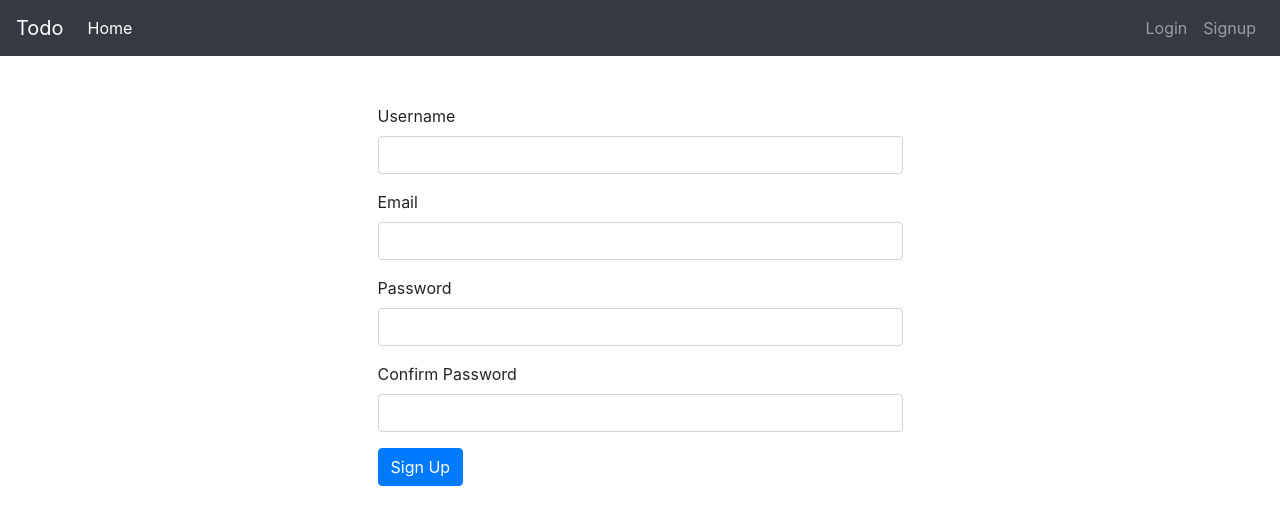
After one commit to AshishMhrzn10/Todo, a Django app: page /accounts/signup/ in a window 1280 px wide. The commit adds this page. Shown: the top 525 px of the page. Run offline with Django 3.2, Linux system fonts and the light colour scheme; some libraries are stand-ins or nearby versions.

Commit message:
Login and signup done

```diff
--- a/accounts/urls.py
+++ b/accounts/urls.py
@@ -1,7 +1,8 @@
 from django.urls import path
-from .views import login_view
+from .views import login_view, logout_view, signup_view
 
 urlpatterns = [
+    path('signup/', signup_view, name="signup"),
     path('login/', login_view, name="login"),
-    # path('logout/', logout_view, name="logout")
+    path('logout/', logout_view, name="logout"),
 ]
--- a/accounts/views.py
+++ b/accounts/views.py
@@ -1,10 +1,57 @@
 from django.contrib.auth import authenticate, login, logout
-from django.shortcuts import render
+from django.shortcuts import render,redirect
+from django.contrib import messages
+from django.contrib.auth.models import User
 
 
 def login_view(request):
-    # if request.method == "POST":
-    #     username = request.POST['username']
-    #     password =
+    if request.method == "POST":
+        username = request.POST['username']
+        password = request.POST['password']
+        user = authenticate(username=username, password=password)
+        if user is not None:
+            login(request, user)
+            messages.success(request, f"Succesfully logged in!!!. Welcome {user.username},")
+            return redirect('home')
+        else:
+            messages.error(request, "Invalid credentials")
+            return redirect('login')
+    return render(request, 'accounts/login.html')
 
-    return render(request, 'accounts/login.html')
+
+def logout_view(request):
+    logout(request)
+    messages.success(request, "Succesfully logged out.")
+    return redirect('login')
+
+
+def signup_view(request):
+    if request.method == "POST":
+        username = request.POST['username']
+        email = request.POST['email']
+        password = request.POST['password']
+        password2 = request.POST['password2']
+
+        try:
+            match1 = User.objects.filter(username=username).exists()
+            match2 = User.objects.filter(email=email).exists()
+            if match1:
+                messages.error(request, "Username already exists")
+                return redirect('signup')
+            elif match2:
+                messages.error(request, "Email already exists")
+                return redirect('signup')
+            else:
+                if password != password2:
+                    messages.error(request, "Password does not match.")
+                    return redirect('signup')
+                else:
+                    user = User.objects.create_user(username=username, email=email, password=password)
+                    user.save()
+                    messages.success(request, "Signed up successfully. Please login.")
+                    return redirect('login')
+        except:
+            return render(request, 'accounts/signup.html')
+
+
+    return render(request, 'accounts/signup.html')
--- a/app/urls.py
+++ b/app/urls.py
@@ -2,5 +2,5 @@ from django.urls import path
 from . import views
 
 urlpatterns = [
-    path('', views.list, name="list"),
+    path('', views.list, name="home"),
 ]
--- a/app/views.py
+++ b/app/views.py
@@ -1,7 +1,9 @@
 from django.shortcuts import render
 from .models import Todo
+from django.contrib.auth.decorators import login_required
 
 
+@login_required(login_url='/accounts/login/')
 def list(request):
     qs = Todo.objects.all().order_by('-date')
     context = {
--- /dev/null
+++ b/templates/accounts/signup.html
@@ -0,0 +1,36 @@
+{% extends 'base.html' %} {% block content %}
+
+<div class="container">
+  <form class="col-md-6 mx-auto mt-5" method="post" action="{% url 'signup' %}">
+    {% csrf_token %}
+    <div class="form-group">
+      <label for="name">Username</label>
+      <input
+        type="text"
+        name="username"
+        class="form-control"]
+        required
+      />
+    </div>
+    <div class="form-group">
+      <label for="email">Email</label>
+      <input
+        type="email"
+        name="email"
+        class="form-control"
+        aria-describedby="emailHelp"
+        required
+      />
+    </div>
+    <div class="form-group">
+      <label for="password">Password</label>
+      <input type="password" name="password" class="form-control" required />
+    </div>
+    <div class="form-group">
+      <label for="password2">Confirm Password</label>
+      <input type="password" name="password2" class="form-control" required />
+    </div>
+    <button type="submit" class="btn btn-primary">Sign Up</button>
+  </form>
+</div>
+{% endblock content %}
--- a/templates/app/home.html
+++ b/templates/app/home.html
@@ -1,5 +1,6 @@
 {% extends 'base.html' %}
 {% block content %}
+
 <div class="container">
   <form class="my-5" method="post">
     <div class="form-group">
--- a/templates/base.html
+++ b/templates/base.html
@@ -20,6 +20,7 @@
   </head>
   <body>
     {% include 'navbar.html' %}
+    {% include 'message.html' %}
     {% block content %} {% endblock content %}
 
     <!-- Optional JavaScript -->
--- /dev/null
+++ b/templates/message.html
@@ -0,0 +1,10 @@
+{% for message in messages %}
+<div class="container-fluid p-0">
+  <div class="alert {{ message.tags }} alert-dismissible" role="alert" >
+    <button type="button" class="close" data-dismiss="alert" aria-label="Close">
+      <span aria-hidden="true">&times;</span>
+    </button>
+    {{ message }}
+  </div>
+</div>
+{% endfor %}
--- a/templates/navbar.html
+++ b/templates/navbar.html
@@ -21,12 +21,21 @@
       </li>
     </ul>
     <ul class="navbar-nav ml-auto">
+    {% if user.is_authenticated %}
+    <li class="nav-item">
+        <a class="nav-link" style="color:white">WELCOME, <span>{{user.username}}</span></a>
+      </li>
+      <li class="nav-item">
+        <a class="nav-link" href="{% url 'logout' %}">Logout</a>
+      </li>
+      {% else %}
       <li class="nav-item">
         <a class="nav-link" href="{% url 'login' %}">Login</a>
       </li>
       <li class="nav-item">
-        <a class="nav-link" href="#">Logout</a>
+        <a class="nav-link" href="{% url 'signup' %}">Signup</a>
       </li>
+      {% endif %}
     </ul>
   </div>
 </nav>
```
Also changed, not shown: main/settings.py (+8 -19 lines), templates/accounts/login.html (+6 -3 lines).
